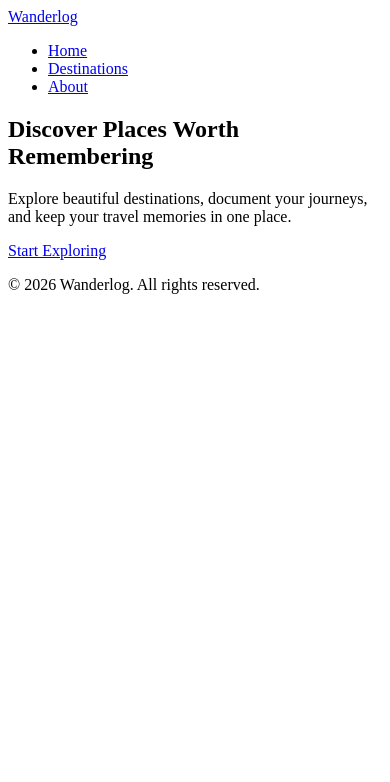
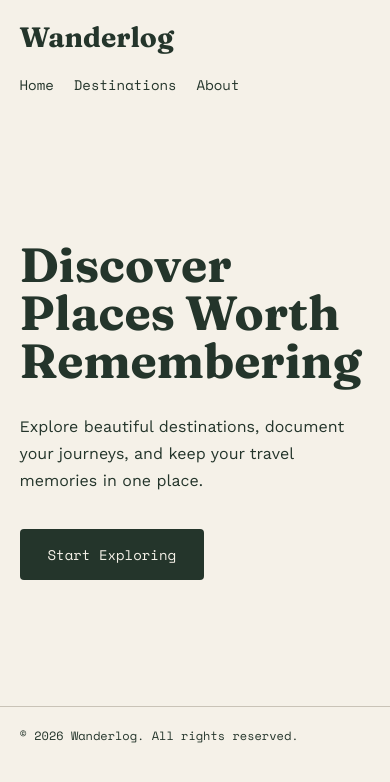
Before and after one commit to jagushankar802-cyber/wanderlog, a plain HTML site: page index.html in a window 390 px wide. Drawn offline with nearby package versions, Linux system fonts and the light colour scheme.

Commit message:
Add responsive styling

```diff
--- a/index.html
+++ b/index.html
@@ -5,6 +5,7 @@
     <meta charset="UTF-8">
     <meta name="viewport" content="width=device-width, initial-scale=1.0">
     <title>Wanderlog</title>
+    <link rel="stylesheet" href="style.css">
 </head>
 
 <body>
--- a/style.css
+++ b/style.css
@@ -0,0 +1,140 @@
+@import url('https://fonts.googleapis.com/css2?family=Fraunces:wght@600;700&family=Space+Mono:wght@400;700&family=Work+Sans:wght@400;500;600&display=swap');
+
+* {
+    margin: 0;
+    padding: 0;
+    box-sizing: border-box;
+}
+
+body {
+    font-family: 'Work Sans', sans-serif;
+    background-color: #f5f1e8;
+    color: #24352b;
+}
+
+/* Header */
+
+header {
+    padding: 24px 7%;
+}
+
+nav {
+    display: flex;
+    justify-content: space-between;
+    align-items: center;
+}
+
+.logo {
+    font-family: 'Fraunces', serif;
+    font-size: 28px;
+    font-weight: 700;
+    color: #24352b;
+    text-decoration: none;
+}
+
+nav ul {
+    display: flex;
+    gap: 35px;
+    list-style: none;
+}
+
+nav ul a {
+    color: #24352b;
+    text-decoration: none;
+    font-family: 'Space Mono', monospace;
+    font-size: 14px;
+}
+
+nav ul a:hover {
+    text-decoration: underline;
+}
+
+/* Hero */
+
+.hero {
+    min-height: 75vh;
+    padding: 80px 7%;
+    display: flex;
+    flex-direction: column;
+    justify-content: center;
+    max-width: 900px;
+}
+
+.hero h1 {
+    font-family: 'Fraunces', serif;
+    font-size: clamp(48px, 7vw, 90px);
+    line-height: 1;
+    max-width: 850px;
+    margin-bottom: 28px;
+}
+
+.hero p {
+    font-size: 19px;
+    line-height: 1.7;
+    max-width: 600px;
+    margin-bottom: 35px;
+}
+
+.cta-button {
+    display: inline-block;
+    width: fit-content;
+    padding: 15px 28px;
+    background-color: #24352b;
+    color: #f5f1e8;
+    text-decoration: none;
+    border-radius: 4px;
+    font-family: 'Space Mono', monospace;
+    font-size: 14px;
+}
+
+.cta-button:hover {
+    opacity: 0.85;
+}
+
+/* Footer */
+
+footer {
+    padding: 25px 7%;
+    border-top: 1px solid #c9c3b7;
+}
+
+footer p {
+    font-family: 'Space Mono', monospace;
+    font-size: 12px;
+}
+/* Mobile */
+
+@media (max-width: 768px) {
+
+    header {
+        padding: 20px 5%;
+    }
+
+    nav {
+        flex-direction: column;
+        align-items: flex-start;
+        gap: 20px;
+    }
+
+    nav ul {
+        gap: 20px;
+        flex-wrap: wrap;
+    }
+
+    .hero {
+        min-height: 70vh;
+        padding: 60px 5%;
+    }
+
+    .hero h1 {
+        font-size: 48px;
+    }
+
+    .hero p {
+        font-size: 16px;
+    }
+
+    footer {
+        padding: 20px 5%;
+    }
+}
```
